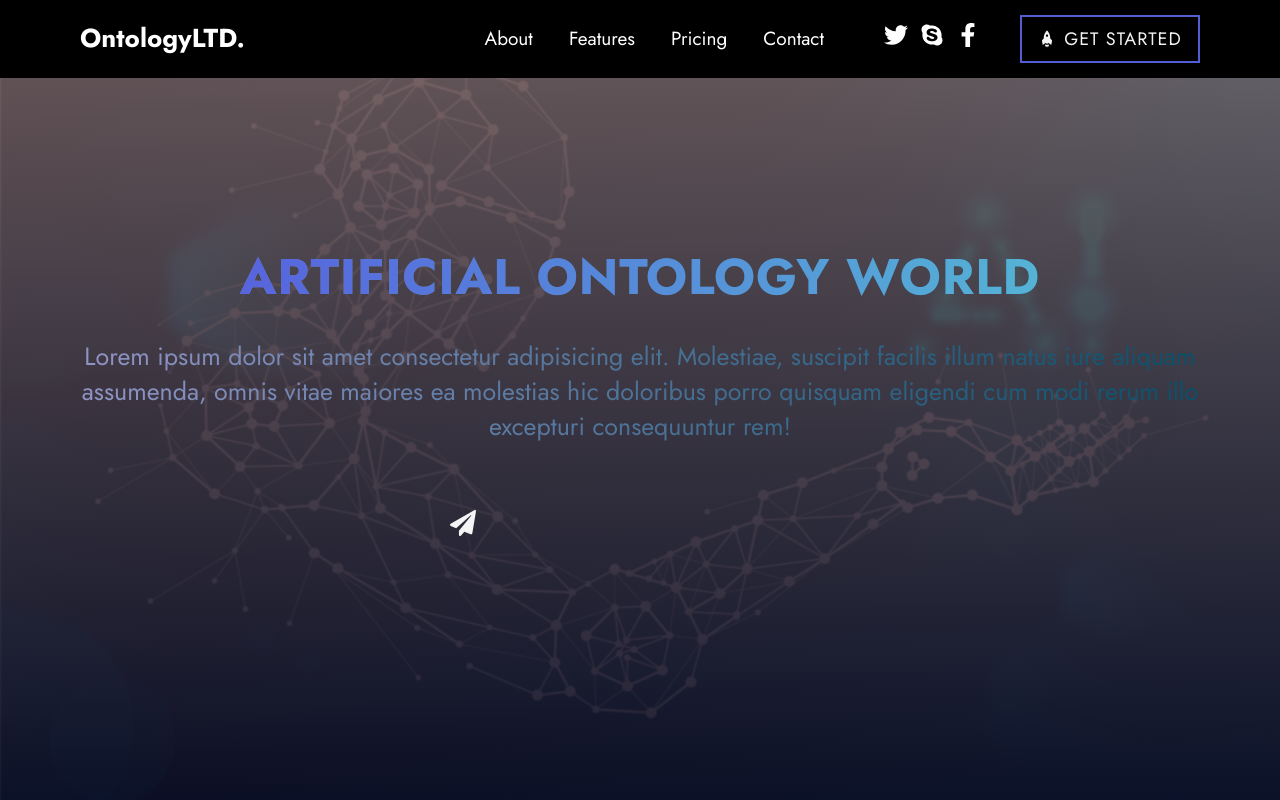
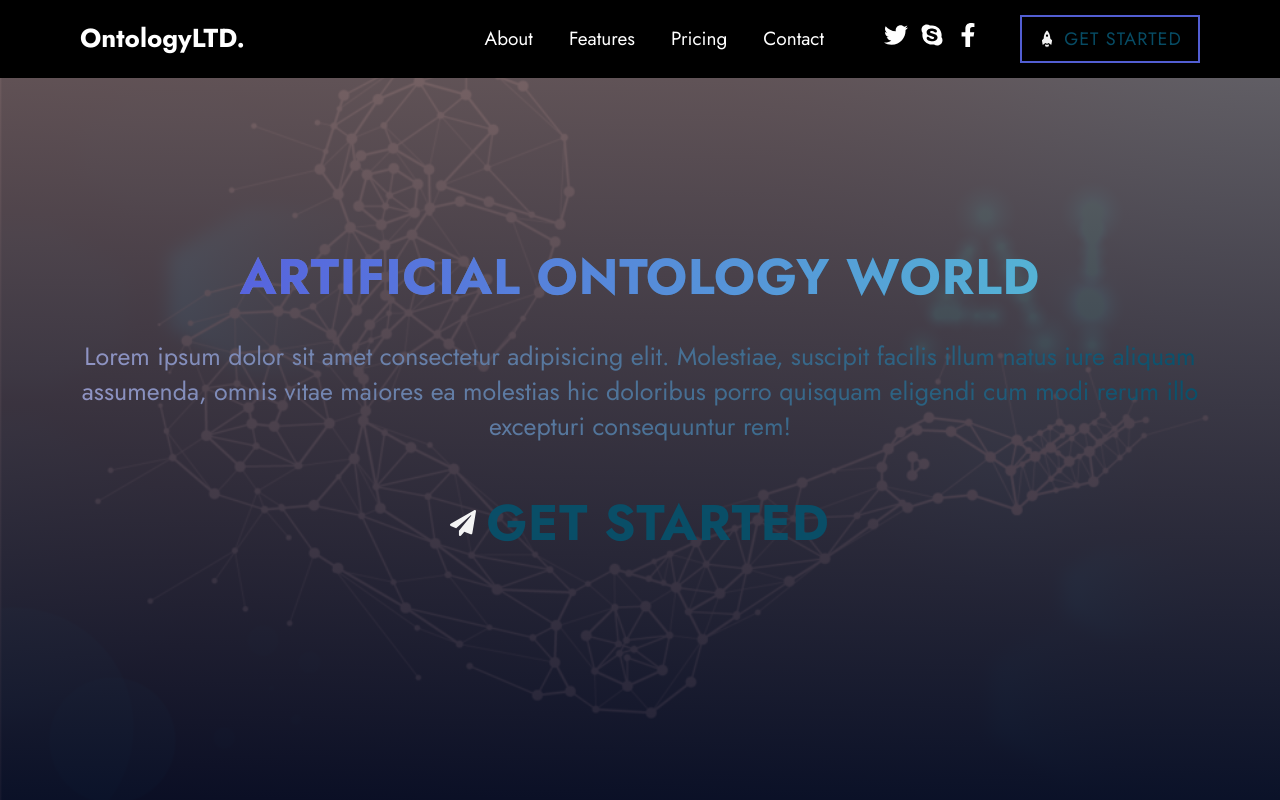
Before and after one commit to Habibrifat/ArtificialWebsite, a React (Create React App) app: page / in a window 1280 px wide. Shown: the top 800 px of the page. Built offline with nearby package versions, Linux system fonts and the light colour scheme.

Commit message:
color solve

```diff
--- a/src/components/Header/header.css
+++ b/src/components/Header/header.css
@@ -22,7 +22,6 @@
   flex-direction: column;
   text-align: center;
   -webkit-background-clip: text;
-  -webkit-text-fill-color: transparent;
 }
 .header-title {
   font-size: 50px;
@@ -42,6 +41,7 @@
   line-height: 1.4;
   font-weight: 500;
   color: var(--clr-grey);
+  -webkit-text-fill-color: transparent;
 }
 .header-btn {
   align-self: center !important;
@@ -52,3 +52,6 @@
 .header-content .header-desc {
   margin: 3.2rem 0 4.9rem 0;
 }
+.header span {
+  color: #08506a;
+}
```
